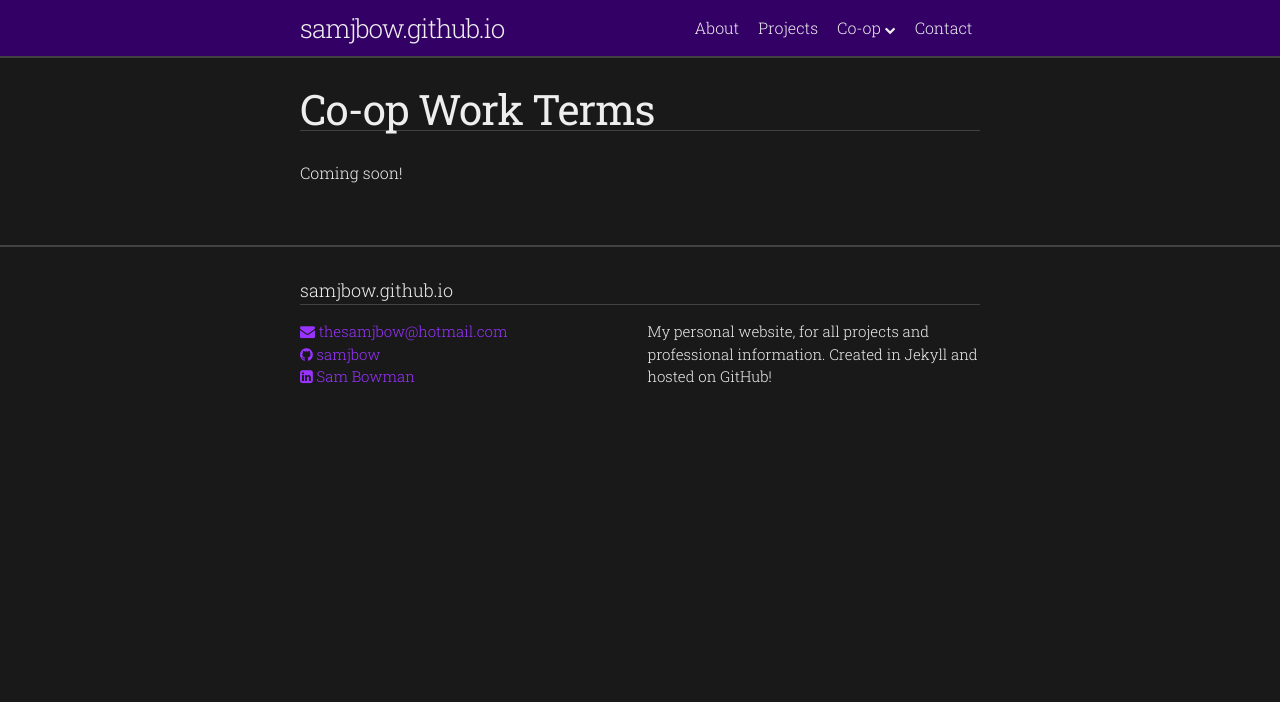
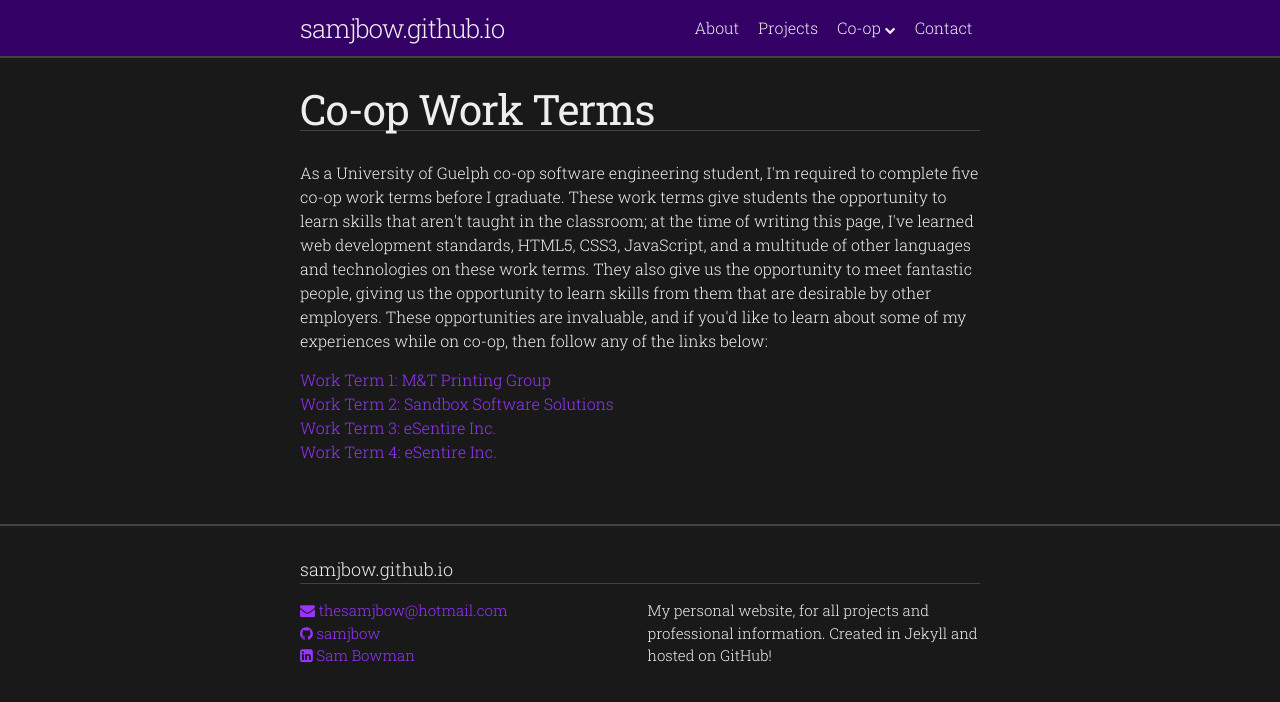
Before and after one commit to samjbow/samjbow.github.io, a Jekyll site: the page built from co-op/index.html, in a window 1280 px wide. Shown: the top 702 px of the page. Built offline with Jekyll 4.4.1, drawn with Linux system fonts in a browser that asks for light colours; nearby versions of some CDN libraries.

```diff
--- a/_data/nav.yml
+++ b/_data/nav.yml
@@ -13,10 +13,8 @@
     href: "/work-term-2"
   - title: "Work Term 3: eSentire Inc."
     href: "/work-term-3"
-  - title: "Work Term 4: eSentire Inc."
-    href: "/work-term-4"
-  - title: "Work Term 5: TBA"
-    href: "/work-term-5"
+  - title: "Work Term 4 & 5: eSentire Inc."
+    href: "/work-term-4-5"
 
 - title: "Contact"
   href: "/contact"
--- a/_sass/_layout.scss
+++ b/_sass/_layout.scss
@@ -297,7 +297,7 @@
   }
 }
 
-ol {
+ol, ul {
   list-style-type: none;
   margin: 0;
 }
--- a/co-op/index.html
+++ b/co-op/index.html
@@ -3,5 +3,11 @@
 title: Co-op Work Terms
 ---
 <p>
-  Coming soon!
+  As a University of Guelph co-op software engineering student, I'm required to complete five co-op work terms before I graduate. These work terms give students the opportunity to learn skills that aren't taught in the classroom; at the time of writing this page, I've learned web development standards, HTML5, CSS3, JavaScript, and a multitude of other languages and technologies on these work terms. They also give us the opportunity to meet fantastic people, giving us the opportunity to learn skills from them that are desirable by other employers. These opportunities are invaluable, and if you'd like to learn about some of my experiences while on co-op, then follow any of the links below:
 </p>
+<ul>
+  <li><a href="work-term-1/">Work Term 1: M&T Printing Group</a></li>
+  <li><a href="work-term-2/">Work Term 2: Sandbox Software Solutions</a></li>
+  <li><a href="work-term-3/">Work Term 3: eSentire Inc.</a></li>
+  <li><a href="work-term-4-5/">Work Term 4: eSentire Inc.</a></li>
+</ul>
--- a/index.html
+++ b/index.html
@@ -1,7 +1,7 @@
 ---
 layout: page
-title: Welcome
+title: Welcome!
 ---
 <p>
-  Coming soon!
+  My name is Sam Bowman. I'm a fourth year University of Guelph student studying Software Engineering, with a minor in Psychology: Brain and Cognition.
 </p>
```
Also changed, not shown: co-op/work-term-3/index.html (+2 -13 lines), co-op/work-term-4-5/index.html (added, +7 -0 lines), co-op/work-term-4/index.html (deleted, +0 -7 lines), co-op/work-term-5/index.html (deleted, +0 -7 lines), js/scrollingMenu.js (added, +12 -0 lines).
